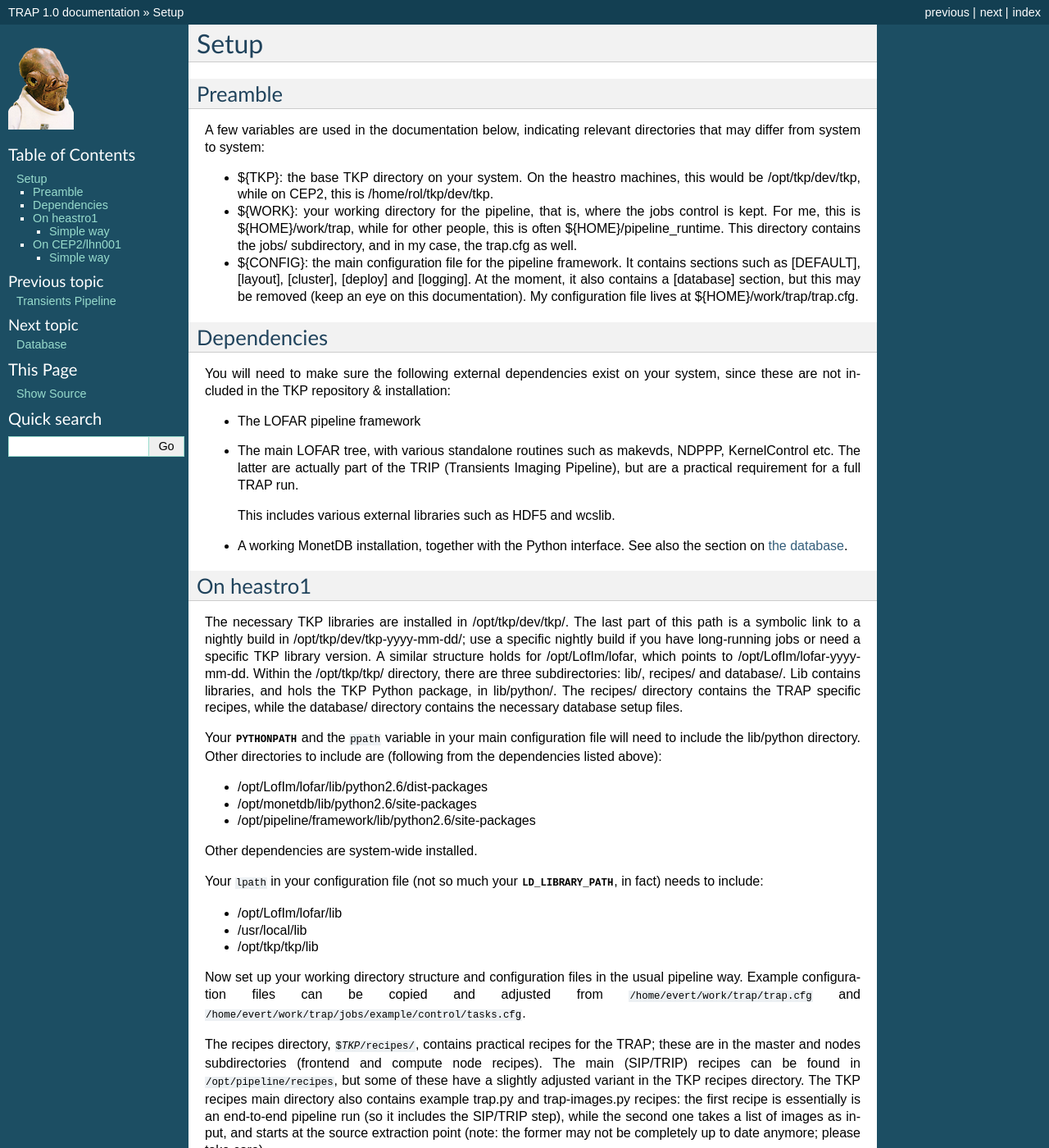
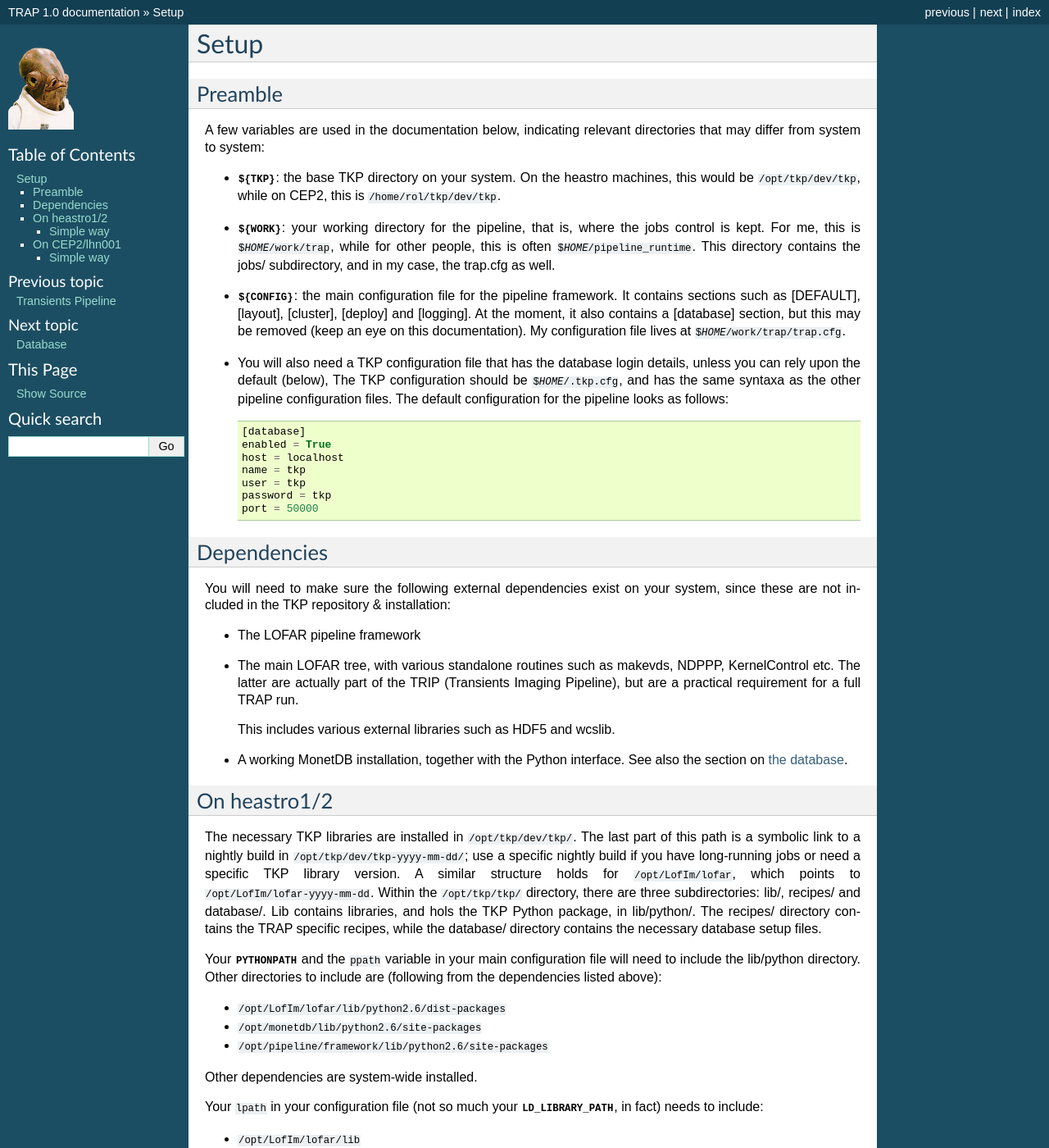
Before and after one commit to transientskp/tkp, a Sphinx documentation site: the page built from documentation/source/setup.rst, in a window 1280 px wide and 1400 px high. Shown: the whole window at 82% size. Built offline with Sphinx 7.4.7, drawn with Linux system fonts in a browser that asks for light colours; some of the changed text lies outside the part shown.

Commit message:
Updated TraP documentation; removed references to database inputs in recipes
git-svn-id: http://svn.transientskp.org/code/trap/trunk@2106 2b73c8c1-3922-0410-90dd-bc0a5c6f2ac6

```diff
--- a/documentation/source/setup.rst
+++ b/documentation/source/setup.rst
@@ -4,24 +4,40 @@
 Preamble
 --------
 
-A few variables are used in the documentation below, indicating relevant directories that may differ from system to system:
+A few variables are used in the documentation below, indicating
+relevant directories that may differ from system to system:
 
-- ${TKP}: the base TKP directory on your system. On the heastro
-  machines, this would be /opt/tkp/dev/tkp, while on CEP2, this is
-  /home/rol/tkp/dev/tkp.
+- :envvar:`${TKP}`: the base TKP directory on your system. On the heastro
+  machines, this would be :file:`/opt/tkp/dev/tkp`, while on CEP2, this is
+  :file:`/home/rol/tkp/dev/tkp`.
 
-- ${WORK}: your working directory for the pipeline, that is, where the
-  jobs control is kept. For me, this is ${HOME}/work/trap, while for
-  other people, this is often ${HOME}/pipeline_runtime. This directory
+- :envvar:`${WORK}`: your working directory for the pipeline, that is, where the
+  jobs control is kept. For me, this is :file:`${HOME}/work/trap`, while for
+  other people, this is often :file:`${HOME}/pipeline_runtime`. This directory
   contains the jobs/ subdirectory, and in my case, the trap.cfg as
   well.
 
-- ${CONFIG}: the main configuration file for the pipeline
+- :envvar:`${CONFIG}`: the main configuration file for the pipeline
   framework. It contains sections such as [DEFAULT], [layout],
   [cluster], [deploy] and [logging]. At the moment, it also contains a
   [database] section, but this may be removed (keep an eye on this
   documentation). My configuration file lives at
-  ${HOME}/work/trap/trap.cfg.
+  :file:`${HOME}/work/trap/trap.cfg`.
+
+- You will also need a TKP configuration file that has the database
+  login details, unless you can rely upon the default (below), The TKP
+  configuration should be :file:`${HOME}/.tkp.cfg`, and has the same syntaxa
+  as the other pipeline configuration files. The default configuration
+  for the pipeline looks as follows::
+
+    [database]
+    enabled = True
+    host = localhost
+    name = tkp
+    user = tkp
+    password = tkp
+    port = 50000
+
 
 Dependencies
 ------------
@@ -44,15 +60,15 @@
   <database-section>`.
 
 
-On heastro1
------------
+On heastro1/2
+-------------
 
-The necessary TKP libraries are installed in /opt/tkp/dev/tkp/. The last
+The necessary TKP libraries are installed in :file:`/opt/tkp/dev/tkp/`. The last
 part of this path is a symbolic link to a nightly build in
-/opt/tkp/dev/tkp-yyyy-mm-dd/; use a specific nightly build if you have
+:file:`/opt/tkp/dev/tkp-yyyy-mm-dd/`; use a specific nightly build if you have
 long-running jobs or need a specific TKP library version. A similar
-structure holds for /opt/LofIm/lofar, which points to
-/opt/LofIm/lofar-yyyy-mm-dd.  Within the /opt/tkp/tkp/ directory,
+structure holds for :file:`/opt/LofIm/lofar`, which points to
+:file:`/opt/LofIm/lofar-yyyy-mm-dd`.  Within the :file:`/opt/tkp/tkp/` directory,
 there are three subdirectories: lib/, recipes/ and database/. Lib
 contains libraries, and hols the TKP Python package, in
 lib/python/. The recipes/ directory contains the TRAP specific
@@ -65,22 +81,22 @@
 lib/python directory. Other directories to include
 are (following from the dependencies listed above):
 
-- /opt/LofIm/lofar/lib/python2.6/dist-packages
+- :file:`/opt/LofIm/lofar/lib/python2.6/dist-packages`
 
-- /opt/monetdb/lib/python2.6/site-packages
+- :file:`/opt/monetdb/lib/python2.6/site-packages`
 
-- /opt/pipeline/framework/lib/python2.6/site-packages
+- :file:`/opt/pipeline/framework/lib/python2.6/site-packages`
 
 Other dependencies are system-wide installed.
 
 Your ``lpath`` in your configuration file (not so much your
 :envvar:`LD_LIBRARY_PATH`, in fact) needs to include:
 
-- /opt/LofIm/lofar/lib
+- :file:`/opt/LofIm/lofar/lib`
 
-- /usr/local/lib
+- :file:`/usr/local/lib`
 
-- /opt/tkp/tkp/lib
+- :file:`/opt/tkp/tkp/lib`
 
 
 Now set up your working directory structure and configuration files in
```
Also changed, not shown: other parts of documentation/source/setup.rst (+2 -2 lines), documentation/source/recipes.rst (+0 -17 lines).
